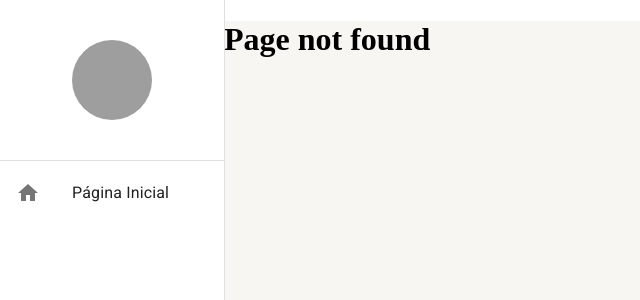
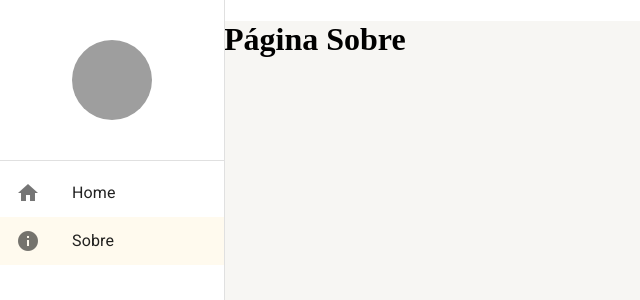
Before and after one commit to henriqueteixeiradev/react-materialui-typescript, a React (Create React App) app: page /sobre in a window 1280 px wide. Before the commit this address led to /notfound. Shown: the top 300 px of the page, without its empty margins (0-640 px from the left). Built offline with nearby package versions, Linux system fonts and the light colour scheme; grey boxes are pictures that could not be loaded.

Commit message:
feat: opções de menu

```diff
--- /dev/null
+++ b/src/pages/about.tsx
@@ -0,0 +1,3 @@
+export function About() {
+  return <h1>Página Sobre</h1>;
+}
--- a/src/routes/index.tsx
+++ b/src/routes/index.tsx
@@ -2,9 +2,26 @@ import { Routes, Route, Navigate } from "react-router-dom";
 import { NotFound } from "../pages/notfound";
 import { Button } from "@mui/material";
 import { useDrawerContext } from "../shared/hooks";
+import { About } from "../pages/about";
+import { useEffect } from "react";
 
 export function AppRoutes() {
-  const { toogleDrawerOpen } = useDrawerContext();
+  const { toogleDrawerOpen, setDrawerOptions } = useDrawerContext();
+
+  useEffect(() => {
+    setDrawerOptions([
+      {
+        icon: "home",
+        label: "Home",
+        path: "/",
+      },
+      {
+        icon: "info",
+        label: "Sobre",
+        path: "/sobre",
+      },
+    ]);
+  }, []);
 
   return (
     <Routes>
@@ -20,7 +37,9 @@ export function AppRoutes() {
           </Button>
         }
       />
+      <Route path="/" element={<NotFound />} />
       <Route path="/notfound" element={<NotFound />} />
+      <Route path="/sobre" element={<About />} />
       <Route path="*" element={<Navigate to="/notfound" />} />
     </Routes>
   );
--- a/src/shared/components/menu-lateral/MenuLateral.tsx
+++ b/src/shared/components/menu-lateral/MenuLateral.tsx
@@ -12,9 +12,38 @@ import {
 } from "@mui/material";
 import { Box } from "@mui/system";
 import { useDrawerContext } from "../../hooks";
+import { useMatch, useNavigate, useResolvedPath } from "react-router-dom";
 
 type Props = {
   children: React.ReactNode;
+};
+
+type IListItemLinkProps = {
+  label: string;
+  icon: string;
+  to: string;
+  onClick?: (() => void) | undefined;
+};
+
+const ListItemLink = ({ label, icon, to, onClick }: IListItemLinkProps) => {
+  const navigate = useNavigate();
+
+  const resolvedPath = useResolvedPath(to);
+  const math = useMatch(resolvedPath.pathname);
+
+  const handleClick = () => {
+    onClick?.();
+    navigate(to);
+  };
+
+  return (
+    <ListItemButton selected={!!math} onClick={handleClick}>
+      <ListItemIcon>
+        <Icon>{icon}</Icon>
+      </ListItemIcon>
+      <ListItemText primary={label} />
+    </ListItemButton>
+  );
 };
 
 export function MenuLateral({ children }: Props) {
@@ -22,7 +51,7 @@ export function MenuLateral({ children }: Props) {
 
   const smDown = useMediaQuery(theme.breakpoints.down("sm"));
 
-  const { isDrawerOpen, toogleDrawerOpen } = useDrawerContext();
+  const { isDrawerOpen, toogleDrawerOpen, drawerOptions } = useDrawerContext();
 
   return (
     <>
@@ -62,12 +91,15 @@ export function MenuLateral({ children }: Props) {
 
           <Box sx={{ flex: "1" }}>
             <List component="nav">
-              <ListItemButton>
-                <ListItemIcon>
-                  <Icon>home</Icon>
-                </ListItemIcon>
-                <ListItemText primary="Página Inicial" />
-              </ListItemButton>
+              {drawerOptions.map((drawerOption) => (
+                <ListItemLink
+                  to={drawerOption.path}
+                  key={drawerOption.path}
+                  icon={drawerOption.icon}
+                  label={drawerOption.label}
+                  onClick={smDown ? toogleDrawerOpen : undefined}
+                />
+              ))}
             </List>
           </Box>
         </Box>
--- a/src/shared/contexts/DrawerContext.tsx
+++ b/src/shared/contexts/DrawerContext.tsx
@@ -1,8 +1,16 @@
 import { createContext, ReactNode, useState, useCallback } from "react";
+
+interface IDrawerOption {
+  icon: string;
+  label: string;
+  path: string;
+}
 
 interface IDrawerContextData {
   isDrawerOpen: boolean;
+  drawerOptions: IDrawerOption[];
   toogleDrawerOpen: () => void;
+  setDrawerOptions: (newDrawerOption: IDrawerOption[]) => void;
 }
 
 type Props = {
@@ -13,13 +21,28 @@ export const DrawerContext = createContext({} as IDrawerContextData);
 
 export const DrawerProvider = ({ children }: Props) => {
   const [isDrawerOpen, setIsDrawerOpen] = useState(false);
+  const [drawerOptions, setDrawerOptions] = useState<IDrawerOption[]>([]);
 
   const toogleDrawerOpen = useCallback(() => {
     setIsDrawerOpen((oldDrawerOpen) => !oldDrawerOpen);
   }, []);
 
+  const handleSetDrawerOptions = useCallback(
+    (newDrawerOption: IDrawerOption[]) => {
+      setDrawerOptions(newDrawerOption);
+    },
+    []
+  );
+
   return (
-    <DrawerContext.Provider value={{ isDrawerOpen, toogleDrawerOpen }}>
+    <DrawerContext.Provider
+      value={{
+        drawerOptions,
+        isDrawerOpen,
+        toogleDrawerOpen,
+        setDrawerOptions: handleSetDrawerOptions,
+      }}
+    >
       {children}
     </DrawerContext.Provider>
   );
```
